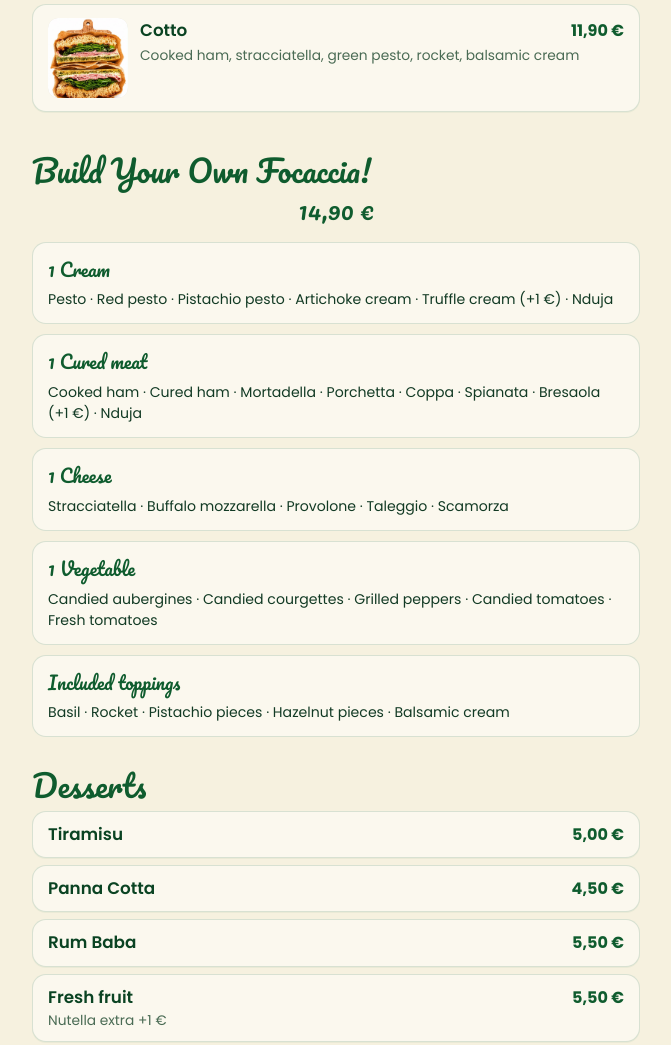
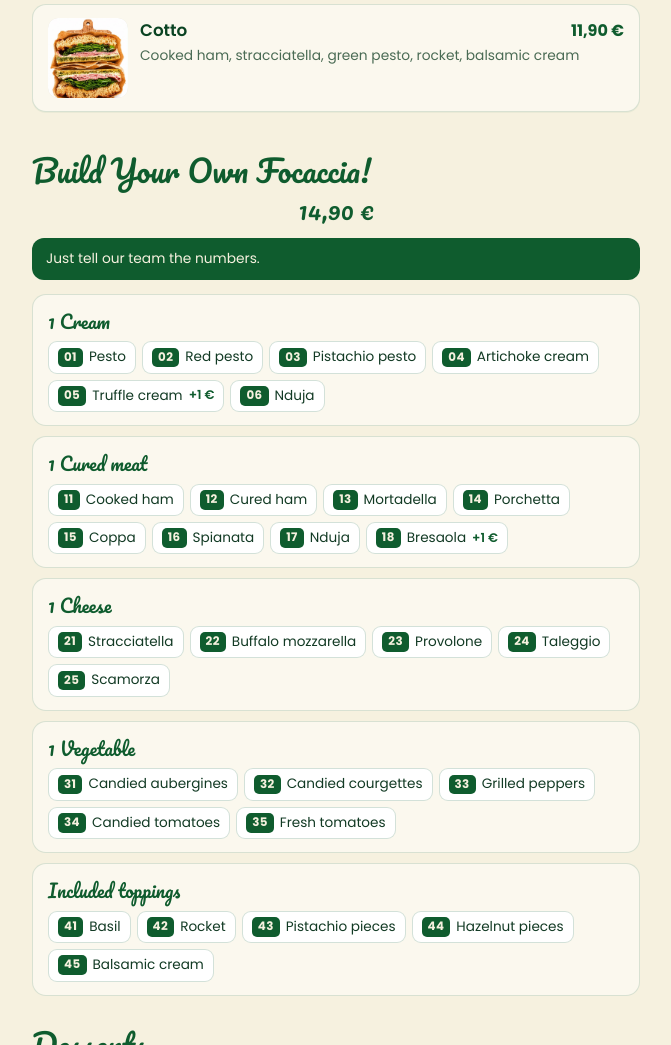
Before and after one commit to sillageagency/ponza-focaccia, a plain HTML site: page index.html in a window 1280 px wide. Shown: the part 1520-2565 px from the top of the page, without its empty margins (304-975 px from the left). Drawn offline with Linux system fonts and the light colour scheme; files whose address does not match are found by name.

Commit message:
Add files via upload

```diff
--- a/index.html
+++ b/index.html
@@ -52,6 +52,18 @@
   footer{text-align:center;padding:30px 20px 10px;color:var(--muted);}
   footer .big{font-family:'Pacifico',cursive;color:var(--green);font-size:1.8rem;transform:rotate(-3deg);display:inline-block;}
   footer p{margin-top:10px;font-size:.8rem;}
+
+
+  /* ---------- Numeros des ingredients (compose) ---------- */
+  .compose-hint{background:var(--green);color:var(--cream);border-radius:12px;padding:11px 14px;
+    font-size:.86rem;line-height:1.45;margin:-4px 0 14px;}
+  .compose-hint b{font-weight:700;}
+  .ing-list{display:flex;flex-wrap:wrap;gap:6px;}
+  .ing{display:inline-flex;align-items:center;gap:6px;background:#fff;
+    border:1px solid rgba(15,92,46,.18);border-radius:9px;padding:5px 9px;font-size:.85rem;color:var(--ink);}
+  .ing b{background:var(--green);color:var(--cream);border-radius:5px;padding:1px 6px;
+    font-size:.74rem;font-weight:700;letter-spacing:.4px;font-variant-numeric:tabular-nums;}
+  .ing i{font-style:normal;color:var(--green);font-weight:600;font-size:.78rem;}
 
   /* ---------- Photos des produits ---------- */
   .item.has-photo{display:flex;gap:12px;align-items:flex-start;}
@@ -255,53 +267,13 @@ const SECTIONS = [
     title:{fr:"Compose ta Focaccia !",en:"Build Your Own Focaccia!",it:"Componi la tua Focaccia!",de:"Stelle deine Focaccia zusammen!",es:"¡Crea tu Focaccia!",
            ru:"Собери свою фокаччу!",ja:"オリジナルフォカッチャを作ろう！",zh:"自选你的佛卡夏！"},
     price:"14,90 €",
+    hint:{fr:"Indiquez simplement les numéros à notre équipe.",en:"Just tell our team the numbers.",it:"Basta indicare i numeri al nostro personale.",de:"Nennen Sie unserem Team einfach die Nummern.",es:"Solo indique los números a nuestro equipo.",ru:"Просто назовите номера нашему персоналу.",ja:"番号をスタッフにお伝えください。",zh:"只需将编号告诉我们的员工。"},
     cards:[
-      {h:{fr:"1 Crème",en:"1 Cream",it:"1 Crema",de:"1 Creme",es:"1 Crema",ru:"1 крем на выбор",ja:"クリーム 1種",zh:"1 种酱料"},
-       p:{fr:"Pesto · Pesto rosso · Pesto de pistache · Crème d'artichauts · Crème de truffe (+1 €) · Nduja",
-          en:"Pesto · Red pesto · Pistachio pesto · Artichoke cream · Truffle cream (+1 €) · Nduja",
-          it:"Pesto · Pesto rosso · Pesto di pistacchio · Crema di carciofi · Crema di tartufo (+1 €) · Nduja",
-          de:"Pesto · Rotes Pesto · Pistazienpesto · Artischockencreme · Trüffelcreme (+1 €) · Nduja",
-          es:"Pesto · Pesto rojo · Pesto de pistacho · Crema de alcachofa · Crema de trufa (+1 €) · Nduja",
-          ru:"Песто · Красное песто · Песто из фисташек · Крем из артишоков · Трюфельный крем (+1 €) · Ндуйя",
-          ja:"ペスト · 赤ペスト · ピスタチオペースト · アーティチョーククリーム · トリュフクリーム（+1 €） · ンドゥイヤ",
-          zh:"罗勒青酱 · 红罗勒酱 · 开心果酱 · 朝鲜蓟酱 · 松露酱（+1 €） · 恩杜亚辣香肠"}},
-      {h:{fr:"1 Charcuterie",en:"1 Cured meat",it:"1 Salume",de:"1 Wurst / Schinken",es:"1 Embutido",ru:"1 мясная нарезка",ja:"ハム・サラミ 1種",zh:"1 种肉类"},
-       p:{fr:"Jambon cuit · Jambon cru · Mortadella · Porchetta · Coppa · Spianata · Nduja · Bressaola (+1 €)",
-          en:"Cooked ham · Cured ham · Mortadella · Porchetta · Coppa · Spianata · Bresaola (+1 €) · Nduja",
-          it:"Prosciutto cotto · Prosciutto crudo · Mortadella · Porchetta · Coppa · Spianata · Nduja · Bresaola (+1 €)",
-          de:"Kochschinken · Rohschinken · Mortadella · Porchetta · Coppa · Spianata · Nduja · Bresaola (+1 €)",
-          es:"Jamón cocido · Jamón curado · Mortadela · Porchetta · Coppa · Spianata · Nduja · Bresaola (+1 €)",
-          ru:"Варёный окорок · Сыровяленый окорок · Мортаделла · Порчетта · Коппа · Спьяната · Ндуйя · Брезаола (+1 €)",
-          ja:"ハム · 生ハム · モルタデッラ · ポルケッタ · コッパ · スピアナータ · ンドゥイヤ · ブレザオラ（+1 €）",
-          zh:"熟火腿 · 生火腿 · 摩泰台拉香肠 · 意式烤猪肉卷 · 科帕火腿 · 斯皮亚纳塔萨拉米 · 恩杜亚辣香肠 · 风干牛肉（+1 €）"}},
-      {h:{fr:"1 Fromage",en:"1 Cheese",it:"1 Formaggio",de:"1 Käse",es:"1 Queso",ru:"1 сыр",ja:"チーズ 1種",zh:"1 种奶酪"},
-       p:{fr:"Stracciatella · Mozzarella di buffala · Provolone · Taleggio · Scarmozza",
-          en:"Stracciatella · Buffalo mozzarella · Provolone · Taleggio · Scamorza",
-          it:"Stracciatella · Mozzarella di bufala · Provolone · Taleggio · Scamorza",
-          de:"Stracciatella · Büffelmozzarella · Provolone · Taleggio · Scamorza",
-          es:"Stracciatella · Mozzarella de búfala · Provolone · Taleggio · Scamorza",
-          ru:"Страчателла · Моцарелла из молока буйволицы · Проволоне · Таледжо · Скаморца",
-          ja:"ストラッチャテッラ · 水牛モッツァレラ · プロヴォローネ · タレッジョ · スカモルツァ",
-          zh:"斯特拉奇亚泰拉奶酪 · 水牛马苏里拉 · 波萝伏洛奶酪 · 塔雷吉欧奶酪 · 斯卡摩扎奶酪"}},
-      {h:{fr:"1 Légume",en:"1 Vegetable",it:"1 Verdura",de:"1 Gemüse",es:"1 Verdura",ru:"1 овощ",ja:"野菜 1種",zh:"1 种蔬菜"},
-       p:{fr:"Aubergines confites · Courgettes confites · Poivrons grillés · Tomates confites · Tomates fraîches",
-          en:"Candied aubergines · Candied courgettes · Grilled peppers · Candied tomatoes · Fresh tomatoes",
-          it:"Melanzane confit · Zucchine confit · Peperoni grigliati · Pomodori confit · Pomodori freschi",
-          de:"Kandierte Auberginen · Kandierte Zucchini · Gegrillte Paprika · Kandierte Tomaten · Frische Tomaten",
-          es:"Berenjenas confitadas · Calabacines confitados · Pimientos asados · Tomates confitados · Tomates frescos",
-          ru:"Баклажаны конфи · Кабачки конфи · Жареный перец · Томаты конфи · Свежие томаты",
-          ja:"ナスのコンフィ · ズッキーニのコンフィ · 焼きパプリカ · トマトのコンフィ · フレッシュトマト",
-          zh:"油封茄子 · 油封西葫芦 · 烤甜椒 · 油封番茄 · 新鲜番茄"}},
-      {h:{fr:"Condiments inclus",en:"Included toppings",it:"Condimenti inclusi",de:"Inklusive Beilagen",es:"Condimentos incluidos",
-          ru:"Входит в состав",ja:"付属のトッピング",zh:"已含配料"},
-       p:{fr:"Basilic · Roquette · Éclats de pistaches · Éclats de noisettes · Crème balsamique",
-          en:"Basil · Rocket · Pistachio pieces · Hazelnut pieces · Balsamic cream",
-          it:"Basilico · Rucola · Granella di pistacchio · Granella di nocciole · Crema di balsamico",
-          de:"Basilikum · Rucola · Pistazienstückchen · Haselnussstückchen · Balsamico-Creme",
-          es:"Albahaca · Rúcula · Trocitos de pistacho · Trocitos de avellana · Crema de balsámico",
-          ru:"Базилик · Руккола · Кусочки фисташек · Кусочки лесного ореха · Бальзамический крем",
-          ja:"バジル · ルッコラ · 砕きピスタチオ · 砕きヘーゼルナッツ · バルサミコクリーム",
-          zh:"罗勒 · 芝麻菜 · 开心果碎 · 榛子碎 · 香醋酱"}}
+      {h:{fr:"1 Crème",en:"1 Cream",it:"1 Crema",de:"1 Creme",es:"1 Crema",ru:"1 крем на выбор",ja:"クリーム 1種",zh:"1 种酱料"}, items:[{num:"01",n:{fr:"Pesto",en:"Pesto",it:"Pesto",de:"Pesto",es:"Pesto",ru:"Песто",ja:"ペスト",zh:"罗勒青酱"}},{num:"02",n:{fr:"Pesto rosso",en:"Red pesto",it:"Pesto rosso",de:"Rotes Pesto",es:"Pesto rojo",ru:"Красное песто",ja:"赤ペスト",zh:"红罗勒酱"}},{num:"03",n:{fr:"Pesto de pistache",en:"Pistachio pesto",it:"Pesto di pistacchio",de:"Pistazienpesto",es:"Pesto de pistacho",ru:"Песто из фисташек",ja:"ピスタチオペースト",zh:"开心果酱"}},{num:"04",n:{fr:"Crème d\'artichauts",en:"Artichoke cream",it:"Crema di carciofi",de:"Artischockencreme",es:"Crema de alcachofa",ru:"Крем из артишоков",ja:"アーティチョーククリーム",zh:"朝鲜蓟酱"}},{num:"05",n:{fr:"Crème de truffe",en:"Truffle cream",it:"Crema di tartufo",de:"Trüffelcreme",es:"Crema de trufa",ru:"Трюфельный крем",ja:"トリュフクリーム",zh:"松露酱"},supp:1},{num:"06",n:{fr:"Nduja",en:"Nduja",it:"Nduja",de:"Nduja",es:"Nduja",ru:"Ндуйя",ja:"ンドゥイヤ",zh:"恩杜亚辣香肠"}}]},
+      {h:{fr:"1 Charcuterie",en:"1 Cured meat",it:"1 Salume",de:"1 Wurst / Schinken",es:"1 Embutido",ru:"1 мясная нарезка",ja:"ハム・サラミ 1種",zh:"1 种肉类"}, items:[{num:"11",n:{fr:"Jambon cuit",en:"Cooked ham",it:"Prosciutto cotto",de:"Kochschinken",es:"Jamón cocido",ru:"Варёный окорок",ja:"ハム",zh:"熟火腿"}},{num:"12",n:{fr:"Jambon cru",en:"Cured ham",it:"Prosciutto crudo",de:"Rohschinken",es:"Jamón curado",ru:"Сыровяленый окорок",ja:"生ハム",zh:"生火腿"}},{num:"13",n:{fr:"Mortadella",en:"Mortadella",it:"Mortadella",de:"Mortadella",es:"Mortadela",ru:"Мортаделла",ja:"モルタデッラ",zh:"摩泰台拉香肠"}},{num:"14",n:{fr:"Porchetta",en:"Porchetta",it:"Porchetta",de:"Porchetta",es:"Porchetta",ru:"Порчетта",ja:"ポルケッタ",zh:"意式烤猪肉卷"}},{num:"15",n:{fr:"Coppa",en:"Coppa",it:"Coppa",de:"Coppa",es:"Coppa",ru:"Коппа",ja:"コッパ",zh:"科帕火腿"}},{num:"16",n:{fr:"Spianata",en:"Spianata",it:"Spianata",de:"Spianata",es:"Spianata",ru:"Спьяната",ja:"スピアナータ",zh:"斯皮亚纳塔萨拉米"}},{num:"17",n:{fr:"Nduja",en:"Nduja",it:"Nduja",de:"Nduja",es:"Nduja",ru:"Ндуйя",ja:"ンドゥイヤ",zh:"恩杜亚辣香肠"}},{num:"18",n:{fr:"Bressaola",en:"Bresaola",it:"Bresaola",de:"Bresaola",es:"Bresaola",ru:"Брезаола",ja:"ブレザオラ",zh:"风干牛肉"},supp:1}]},
+      {h:{fr:"1 Fromage",en:"1 Cheese",it:"1 Formaggio",de:"1 Käse",es:"1 Queso",ru:"1 сыр",ja:"チーズ 1種",zh:"1 种奶酪"}, items:[{num:"21",n:{fr:"Stracciatella",en:"Stracciatella",it:"Stracciatella",de:"Stracciatella",es:"Stracciatella",ru:"Страчателла",ja:"ストラッチャテッラ",zh:"斯特拉奇亚泰拉奶酪"}},{num:"22",n:{fr:"Mozzarella di buffala",en:"Buffalo mozzarella",it:"Mozzarella di bufala",de:"Büffelmozzarella",es:"Mozzarella de búfala",ru:"Моцарелла из молока буйволицы",ja:"水牛モッツァレラ",zh:"水牛马苏里拉"}},{num:"23",n:{fr:"Provolone",en:"Provolone",it:"Provolone",de:"Provolone",es:"Provolone",ru:"Проволоне",ja:"プロヴォローネ",zh:"波萝伏洛奶酪"}},{num:"24",n:{fr:"Taleggio",en:"Taleggio",it:"Taleggio",de:"Taleggio",es:"Taleggio",ru:"Таледжо",ja:"タレッジョ",zh:"塔雷吉欧奶酪"}},{num:"25",n:{fr:"Scarmozza",en:"Scamorza",it:"Scamorza",de:"Scamorza",es:"Scamorza",ru:"Скаморца",ja:"スカモルツァ",zh:"斯卡摩扎奶酪"}}]},
+      {h:{fr:"1 Légume",en:"1 Vegetable",it:"1 Verdura",de:"1 Gemüse",es:"1 Verdura",ru:"1 овощ",ja:"野菜 1種",zh:"1 种蔬菜"}, items:[{num:"31",n:{fr:"Aubergines confites",en:"Candied aubergines",it:"Melanzane confit",de:"Kandierte Auberginen",es:"Berenjenas confitadas",ru:"Баклажаны конфи",ja:"ナスのコンフィ",zh:"油封茄子"}},{num:"32",n:{fr:"Courgettes confites",en:"Candied courgettes",it:"Zucchine confit",de:"Kandierte Zucchini",es:"Calabacines confitados",ru:"Кабачки конфи",ja:"ズッキーニのコンフィ",zh:"油封西葫芦"}},{num:"33",n:{fr:"Poivrons grillés",en:"Grilled peppers",it:"Peperoni grigliati",de:"Gegrillte Paprika",es:"Pimientos asados",ru:"Жареный перец",ja:"焼きパプリカ",zh:"烤甜椒"}},{num:"34",n:{fr:"Tomates confites",en:"Candied tomatoes",it:"Pomodori confit",de:"Kandierte Tomaten",es:"Tomates confitados",ru:"Томаты конфи",ja:"トマトのコンフィ",zh:"油封番茄"}},{num:"35",n:{fr:"Tomates fraîches",en:"Fresh tomatoes",it:"Pomodori freschi",de:"Frische Tomaten",es:"Tomates frescos",ru:"Свежие томаты",ja:"フレッシュトマト",zh:"新鲜番茄"}}]},
+      {h:{fr:"Condiments inclus",en:"Included toppings",it:"Condimenti inclusi",de:"Inklusive Beilagen",es:"Condimentos incluidos",ru:"Входит в состав",ja:"付属のトッピング",zh:"已含配料"}, items:[{num:"41",n:{fr:"Basilic",en:"Basil",it:"Basilico",de:"Basilikum",es:"Albahaca",ru:"Базилик",ja:"バジル",zh:"罗勒"}},{num:"42",n:{fr:"Roquette",en:"Rocket",it:"Rucola",de:"Rucola",es:"Rúcula",ru:"Руккола",ja:"ルッコラ",zh:"芝麻菜"}},{num:"43",n:{fr:"Éclats de pistaches",en:"Pistachio pieces",it:"Granella di pistacchio",de:"Pistazienstückchen",es:"Trocitos de pistacho",ru:"Кусочки фисташек",ja:"砕きピスタチオ",zh:"开心果碎"}},{num:"44",n:{fr:"Éclats de noisettes",en:"Hazelnut pieces",it:"Granella di nocciole",de:"Haselnussstückchen",es:"Trocitos de avellana",ru:"Кусочки лесного ореха",ja:"砕きヘーゼルナッツ",zh:"榛子碎"}},{num:"45",n:{fr:"Crème balsamique",en:"Balsamic cream",it:"Crema di balsamico",de:"Balsamico-Creme",es:"Crema de balsámico",ru:"Бальзамический крем",ja:"バルサミコクリーム",zh:"香醋酱"}}]}
     ]
   },
   {
@@ -465,8 +437,16 @@ function render(lang){
     html += `<div class="sec-title">${esc(t(s.title,lang))}</div>`;
     if(s.sub) html += `<div class="sec-sub">${esc(t(s.sub,lang))}</div>`;
     if(s.cards){
-      html += `<div class="compose-price">${esc(s.price)}</div><div class="compose-grid">`;
-      for(const c of s.cards){ html += `<div class="compose-card"><h3>${esc(t(c.h,lang))}</h3><p>${esc(t(c.p,lang))}</p></div>`; }
+      html += `<div class="compose-price">${esc(s.price)}</div>`;
+      if(s.hint) html += `<div class="compose-hint">${esc(t(s.hint,lang))}</div>`;
+      html += `<div class="compose-grid">`;
+      for(const c of s.cards){
+        html += `<div class="compose-card"><h3>${esc(t(c.h,lang))}</h3><div class="ing-list">`;
+        for(const it of c.items){
+          html += `<span class="ing"><b>${it.num}</b>${esc(t(it.n,lang))}${it.supp?' <i>+1 €</i>':''}</span>`;
+        }
+        html += `</div></div>`;
+      }
       html += `</div>`;
     } else {
       if(s.id === "soft") html += signatureBlock(lang);
```
